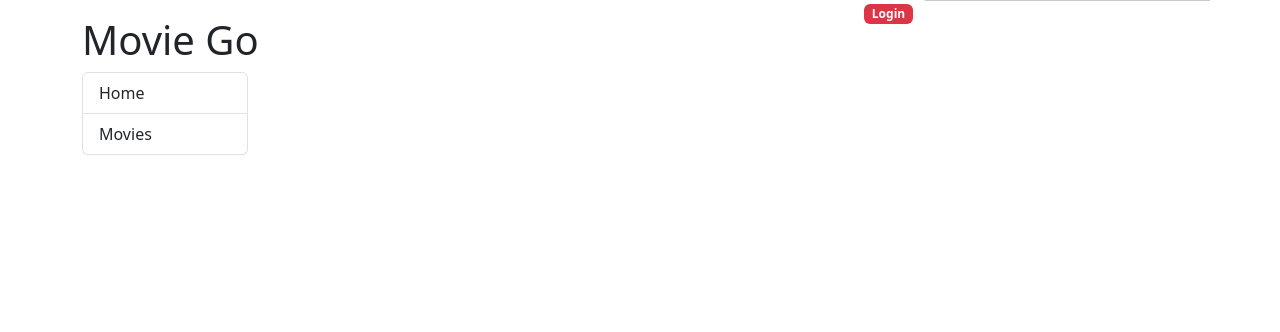
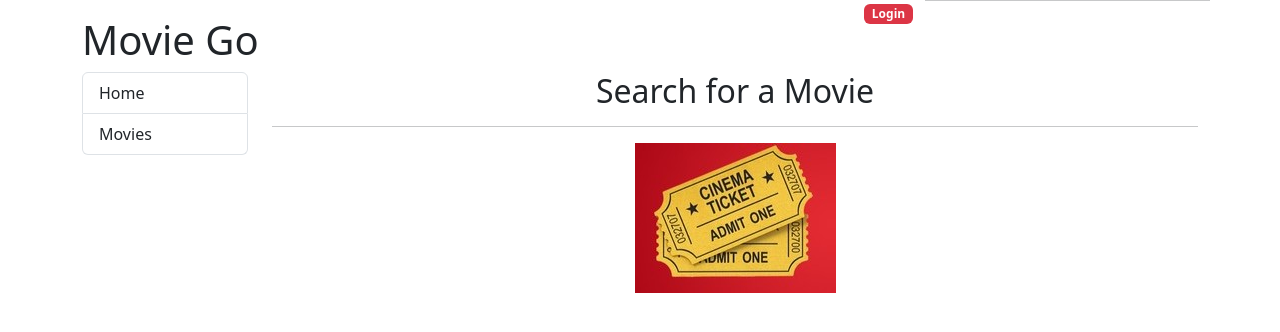
Before and after one commit to Nimira43/Movie-Go, a React (Create React App) app in the folder movie-go-front/: page / in a window 1280 px wide. Shown: the top 332 px of the page. Built offline with nearby package versions, Linux system fonts and the light colour scheme.

Commit message:
Brought in Home component into main App

```diff
--- a/movie-go-front/src/App.js
+++ b/movie-go-front/src/App.js
@@ -1,3 +1,6 @@
+import Home from "./components/Home"
+
+
 function App() {
   return (
     <div className='container'>
@@ -19,9 +22,9 @@
             </div>
           </nav>
         </div>
-      </div>
-      <div className="col-md-10">
-
+        <div className="col-md-10">
+          <Home />
+        </div>
       </div>
     </div>
   )
--- a/movie-go-front/src/components/Home.js
+++ b/movie-go-front/src/components/Home.js
@@ -0,0 +1,16 @@
+import Ticket from './../images/tickets.jpg'
+
+const Home = () => {
+
+  return (
+    <>
+      <div className="text-center">
+        <h2>Search for a Movie</h2>
+        <hr />
+        <img src={Ticket} alt="movie tickets" />
+      </div>
+    </>
+  )
+}
+
+export default Home
```
Also changed, not shown: movie-go-front/src/images/tickets.jpg (added).
